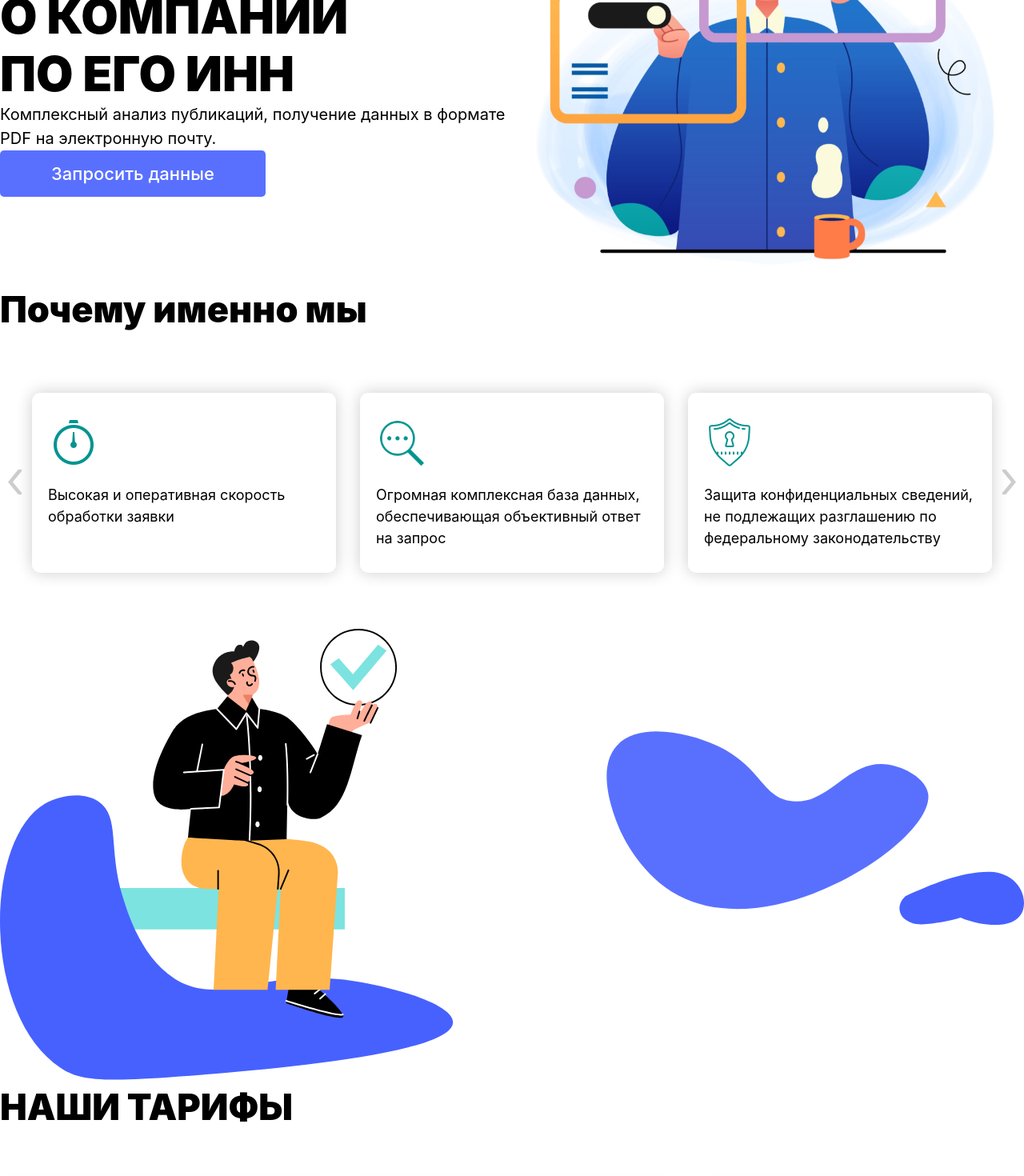
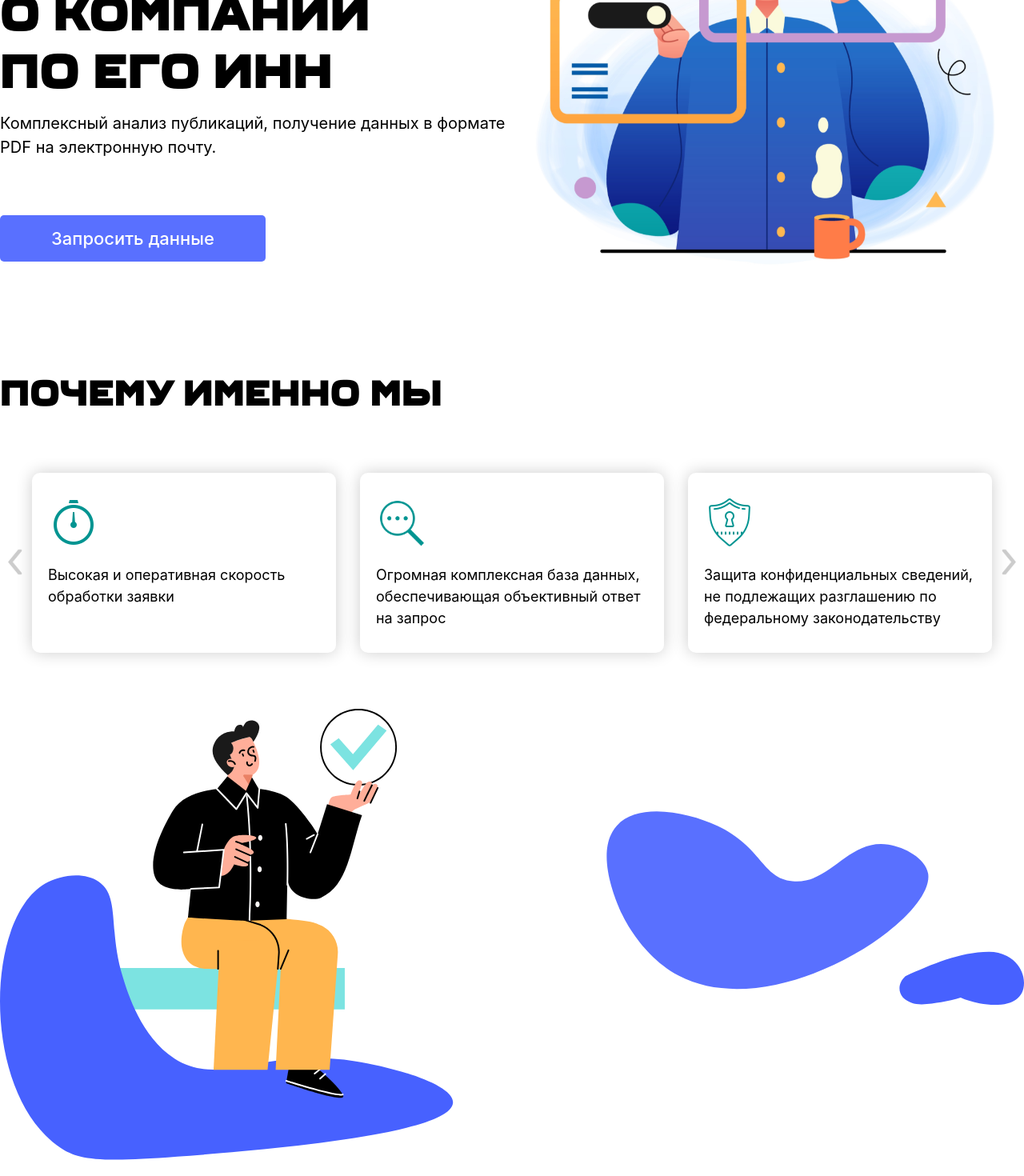
Before and after one commit to wenrait/SF-final-project, a React (Vite) app: page / in a window 1280 px wide. Shown: the part 360-1830 px from the top of the page at 80% size. Built offline with nearby package versions, Linux system fonts and the light colour scheme.

Commit message:
Fixed 'Ferry' font import

```diff
--- a/src/components/Button.tsx
+++ b/src/components/Button.tsx
@@ -1,5 +1,5 @@
 import styled from 'styled-components';
-import { colors, fonts } from '../styles/globalStyles.ts';
+import { colors } from '../styles/globalStyles.ts';
 
 export interface ButtonComponentProps {
   font: 'small' | 'medium';
@@ -10,7 +10,7 @@ export interface ButtonComponentProps {
 const Button = styled.button<Partial<ButtonComponentProps>>`
   background: ${colors.secondary.blue};
   color: ${colors.primary.white};
-  font-family: ${fonts.Inter};
+  font-family: Inter, system-ui, Avenir, Helvetica, Arial, sans-serif;
   font-size: ${(props) => (props.font === 'medium' ? '22px' : '20px')};
   font-weight: ${(props) => (props.font === 'medium' ? 500 : 400)};
   width: ${(props) => props.width};
--- a/src/layout/Header.tsx
+++ b/src/layout/Header.tsx
@@ -1,6 +1,6 @@
 import styled from 'styled-components';
 import { NavLink } from 'react-router-dom';
-import { colors, fonts } from '../styles/globalStyles.ts';
+import { colors } from '../styles/globalStyles.ts';
 import { LogoComponent } from '../components/Logo.tsx';
 import authDivider from '../assets/svg/auth__divider.svg';
 
@@ -64,7 +64,7 @@ const AuthLink = styled.a`
 const AuthButton = styled.button`
   border: 0;
   color: ${colors.primary.black};
-  font-family: ${fonts.Inter};
+  font-family: Inter, system-ui, Avenir, Helvetica, Arial, sans-serif;
   background-color: ${colors.secondary.lightTeal};
   cursor: pointer;
   border-radius: 5px;
--- a/src/pages/Home.tsx
+++ b/src/pages/Home.tsx
@@ -1,5 +1,4 @@
 import styled, { css } from 'styled-components';
-import { fonts } from '../styles/globalStyles.ts';
 import homeSvg1 from './../assets/svg/home__1.svg';
 import homeSvg2 from './../assets/svg/home__2.svg';
 import carouselSvg1 from './../assets/svg/Home__Carousel--1.svg';
@@ -27,6 +26,7 @@ const HomeContent = styled.div`
   justify-content: center;
   align-items: center;
   position: relative;
+  gap: 100px;
 `;
 
 const HomeHeader = styled.section`
@@ -40,10 +40,11 @@ const HomeHeader = styled.section`
 const HeaderLeft = styled.div`
   display: flex;
   flex-direction: column;
+  gap: 20px;
 `;
 
 const HeaderTitle = styled.h1`
-  font-family: ${fonts.Ferry};
+  font-family: Ferry, Arial, sans-serif;
   font-weight: 900;
   font-size: 60px;
   line-height: 72px;
@@ -52,8 +53,8 @@ const HeaderTitle = styled.h1`
 `;
 
 const HeaderDescription = styled.p`
-  margin: 0;
   font-size: 20px;
+  margin: 0 0 50px;
 `;
 
 const CarouselContainer = styled.section`
@@ -63,10 +64,12 @@ const CarouselContainer = styled.section`
   gap: 70px;
 `;
 
-const CarouselTitle = styled.h2`
+const Subtitle = styled.h2`
   margin: 0;
   font-weight: 900;
   font-size: 45px;
+  text-transform: uppercase;
+  font-family: Ferry, Arial, sans-serif;
 `;
 
 const Carousel = styled.div`
@@ -119,16 +122,10 @@ const TariffsContainer = styled.section`
   gap: 70px;
 `;
 
-const TariffsTitle = styled.h2`
-  margin: 0;
-  font-weight: 900;
-  font-size: 45px;
-  text-transform: uppercase;
-`;
-
 const Tariffs = styled.div`
   display: flex;
   gap: 30px;
+  margin-bottom: 100px;
 `;
 
 export const HomeComponent = () => {
@@ -179,7 +176,7 @@ export const HomeComponent = () => {
           <img src={homeSvg1} alt={''} />
         </HomeHeader>
         <CarouselContainer>
-          <CarouselTitle>Почему именно мы</CarouselTitle>
+          <Subtitle>Почему именно мы</Subtitle>
           <Carousel>
             <LeftButton>
               <StyledImage src={arrowLeft} alt={'Backwards'} />
@@ -209,7 +206,7 @@ export const HomeComponent = () => {
           <img src={homeSvg2} alt={''} />
         </CarouselContainer>
         <TariffsContainer>
-          <TariffsTitle>Наши тарифы</TariffsTitle>
+          <Subtitle>Наши тарифы</Subtitle>
           <Tariffs>
             <TariffComponent type={'beginner'} />
             <TariffComponent type={'pro'} />
--- a/src/styles/globalStyles.ts
+++ b/src/styles/globalStyles.ts
@@ -14,14 +14,14 @@ export const colors = {
   },
 };
 
-export const fonts = {
-  Inter: 'Inter, system-ui, Avenir, Helvetica, Arial, sans-serif',
-  Ferry: Ferry,
-};
+export const GlobalStyles = createGlobalStyle`
+  @font-face {
+    font-family: 'Ferry';
+    src: url(${Ferry}) format('opentype');
+  }
 
-export const GlobalStyles = createGlobalStyle`
   :root {
-    font-family: ${fonts.Inter};
+    font-family: Inter, system-ui, Avenir, Helvetica, Arial, sans-serif;
     line-height: 1.5;
     font-weight: 400;
 
```
